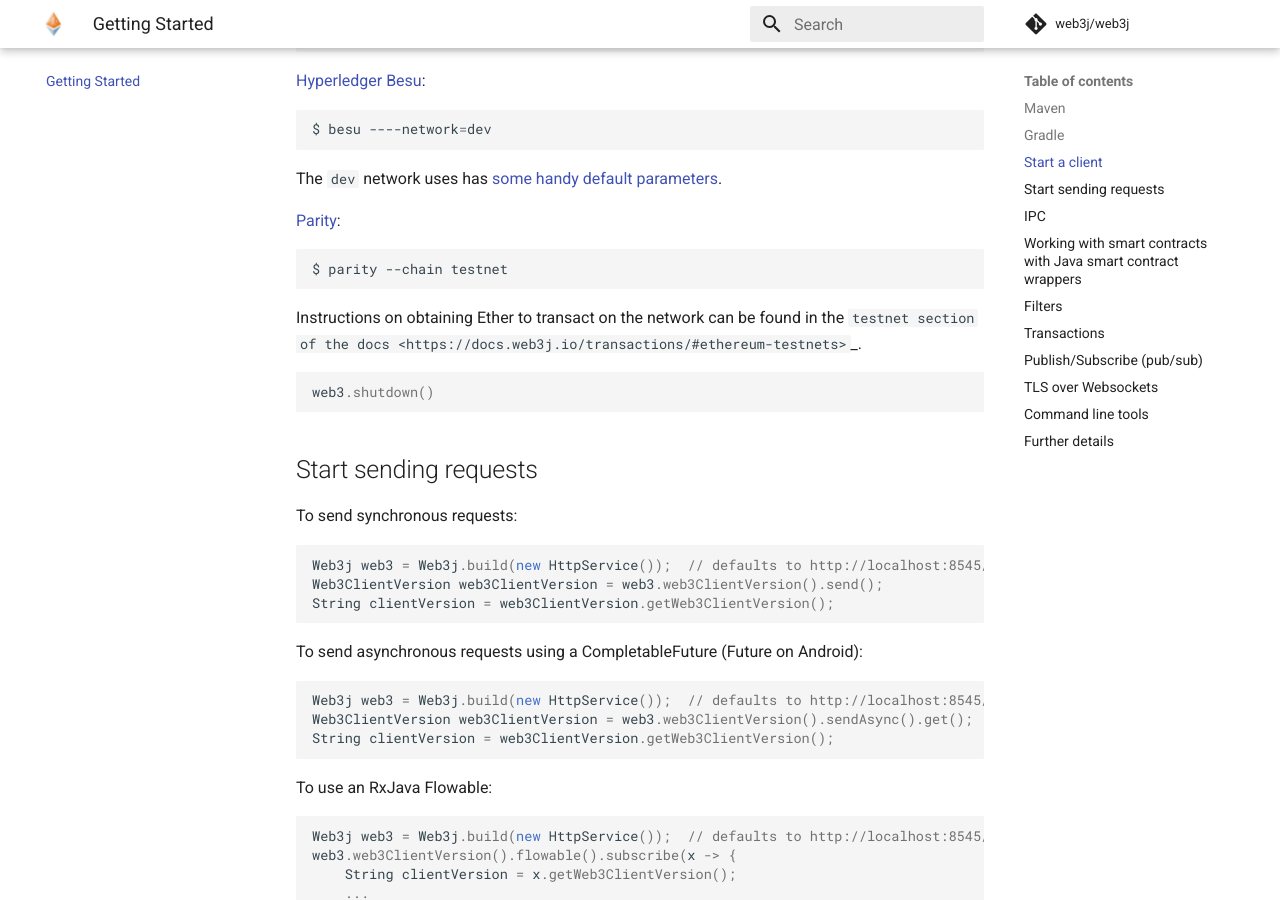
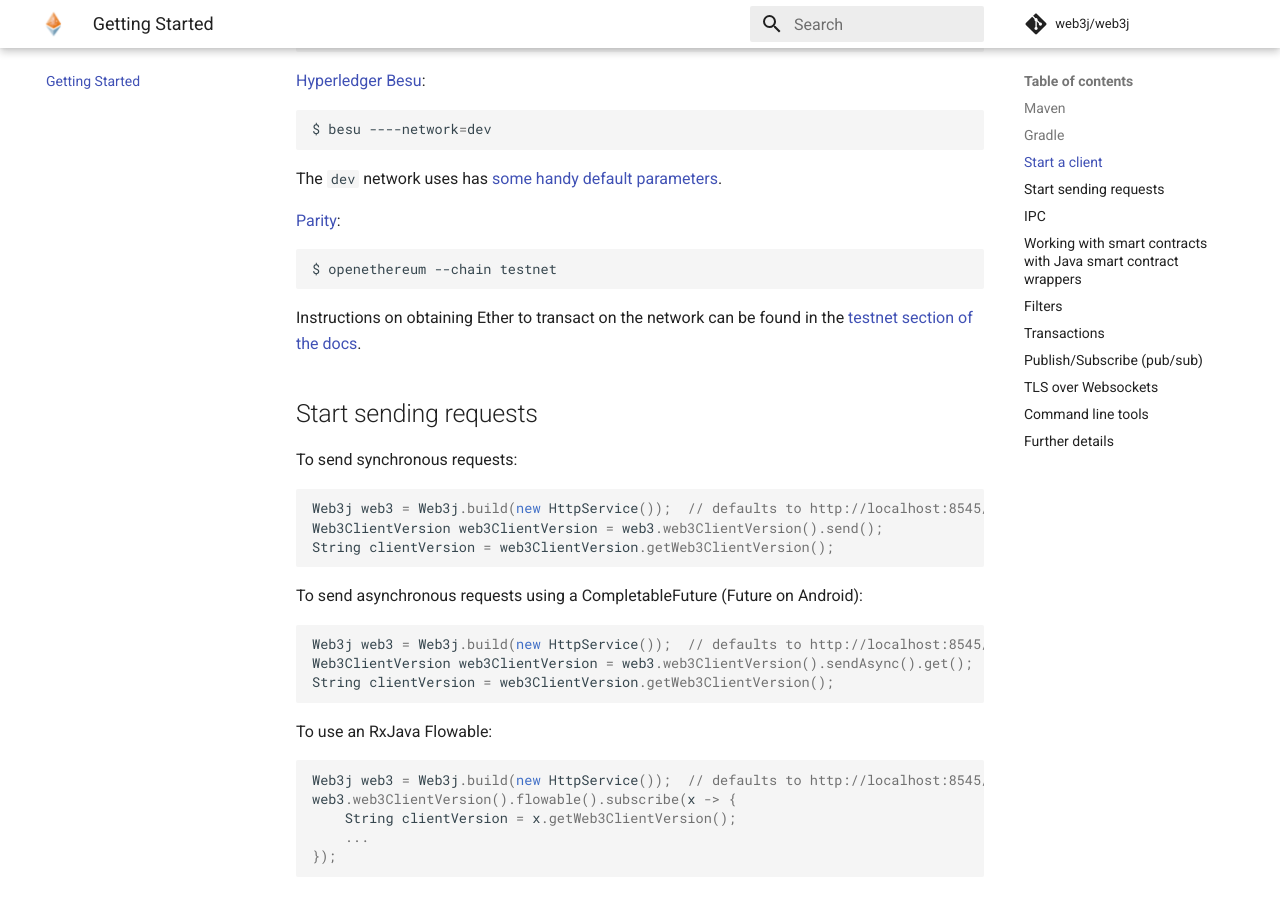
Before and after one commit to hyperledger/web3j-docs, an MkDocs documentation site: the page built from docs/getting_started.md, in a window 1280 px wide and 900 px high, scrolled down 1192 px. Built offline with MkDocs 1.6.1 and Material for MkDocs 9.7.7, drawn with Linux system fonts in a browser that asks for light colours; comment, search, counter and statistics services are not loaded.

Commit message:
Staring to replace outdated references and broken links

````diff
--- a/docs/getting_started.md
+++ b/docs/getting_started.md
@@ -50,13 +50,13 @@ Start a client
 
 Start up an Ethereum client if you don't already have one running.
 
-[Geth](https://github.com/ethereum/go-ethereum/wiki/geth):
+[Geth](https://geth.ethereum.org/docs/getting-started):
 
 ``` bash
 $ geth --rpcapi personal,db,eth,net,web3 --rpc --testnet
 ```
 
-[Hyperledger Besu](http://besu.hyperledger.org/):
+[Hyperledger Besu](https://besu.hyperledger.org/en/stable/HowTo/Get-Started/Starting-node/#run-a-node-for-testing):
 
 
 ``` bash
@@ -66,18 +66,15 @@ $ besu ----network=dev
 The `dev` network uses has [some handy default parameters](https://besu.hyperledger.org/en/stable/Reference/Accounts-for-Testing/#development-mode).
 
 
-[Parity](https://github.com/paritytech/parity):
+[Parity](https://openethereum.github.io/wiki/Basic-Usage):
 
 ``` bash
-$ parity --chain testnet
+$ openethereum --chain testnet
 ```
 
 Instructions on obtaining Ether to transact on the network can be found in the
-`testnet section of the docs <https://docs.web3j.io/transactions/#ethereum-testnets>`_.
+[testnet section of the docs](` https://docs.web3j.io/transactions/#ethereum-testnets`).
 
-``` java
-web3.shutdown()
-```
 
 Start sending requests
 ----------------------
@@ -295,7 +292,7 @@ If you want to make use of Parity's [Personal](https://github.com/paritytech/par
 Publish/Subscribe (pub/sub)
 ---------------------------
 
-Ethereum clients implement the [pub/sub](https://github.com/ethereum/go-ethereum/wiki/RPC-PUB-SUB) mechanism that provides the capability to subscribe to events from the network, allowing these clients to take custom actions as needed. In doing so it alleviates the need to use polling and is more efficient. This is achieved by using the WebSocket protocol instead of HTTP protocol.
+Ethereum clients implement the [pub/sub](https://geth.ethereum.org/docs/rpc/pubsub) mechanism that provides the capability to subscribe to events from the network, allowing these clients to take custom actions as needed. In doing so it alleviates the need to use polling and is more efficient. This is achieved by using the WebSocket protocol instead of HTTP protocol.
 
 Pub/Sub methods are available via the _WebSocketService_ class, and allows the client to:
 
````
Also changed, not shown: docs/index.md (+1 -1 lines).
